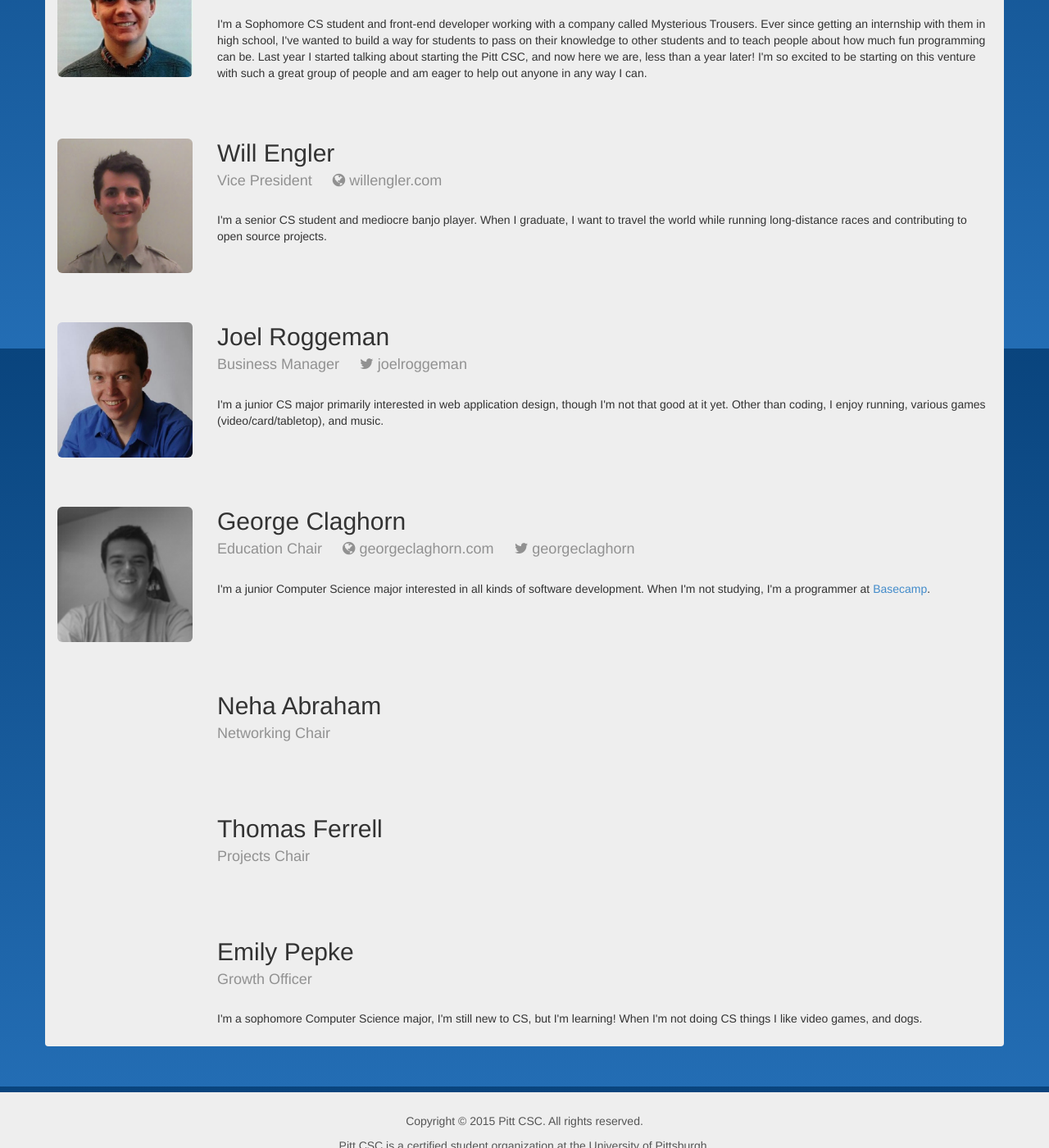
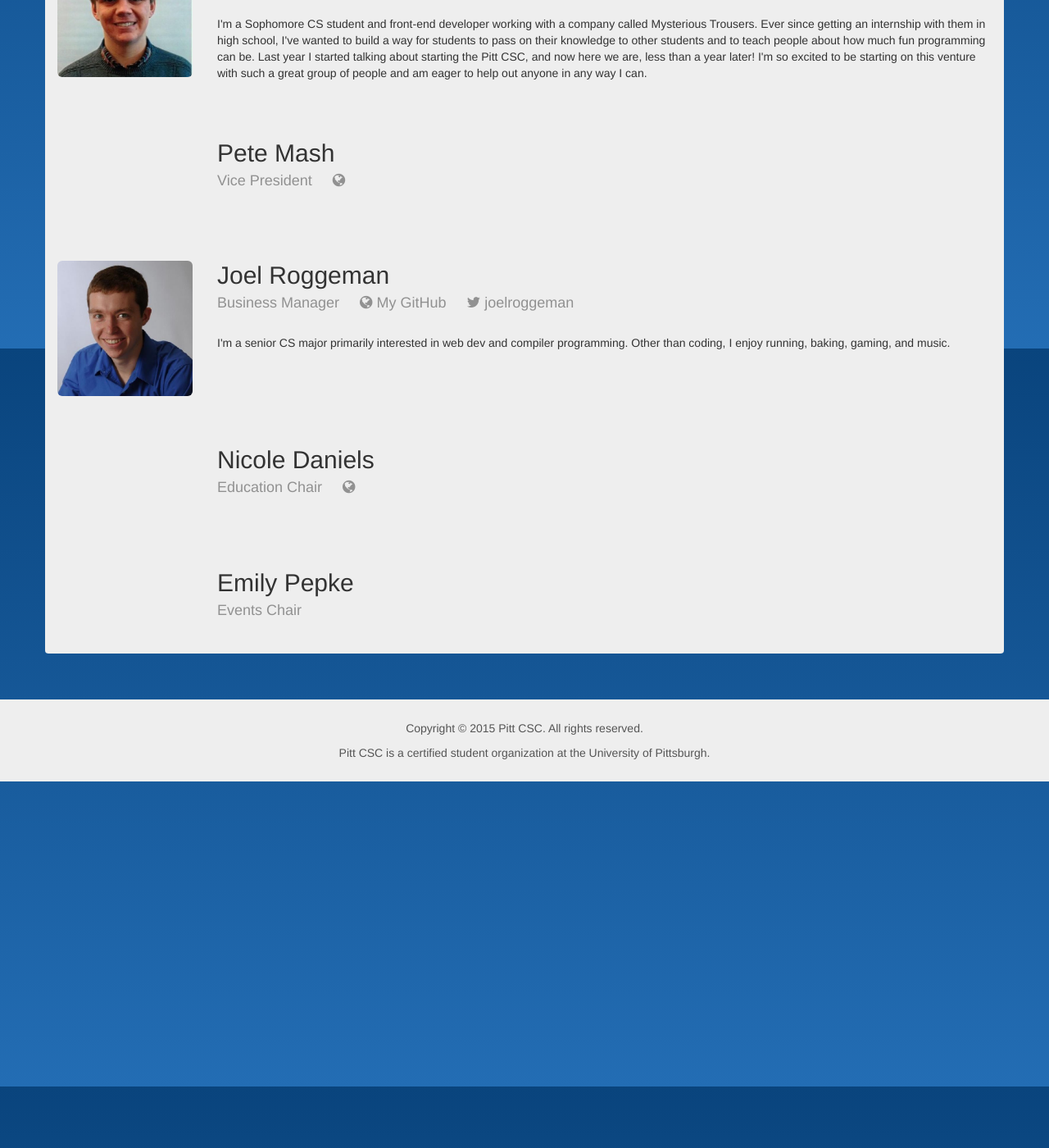
Before and after one commit to pittcsc/old-pittcsc-website-archived, a Jekyll site: the page built from pages/officers.html, in a window 1280 px wide and 1400 px high, scrolled down 475 px. Shown: the whole window at 82% size. Built offline with Jekyll 4.4.1, drawn with Linux system fonts in a browser that asks for light colours; nearby versions of some CDN libraries; Markdown is read by kramdown in place of the engine named in the settings.

Commit message:
Update officer info

```diff
--- a/_data/officers.yml
+++ b/_data/officers.yml
@@ -10,42 +10,35 @@
     name: alexlafroscia.com
 
 - title: Vice President
-  name: Will Engler
-  email: Engler.Will@gmail.com
-  bio: "I'm a senior CS student and mediocre banjo player. When I graduate, I want to travel the world while running long-distance races and contributing to open source projects."
-  portrait_path: "/assets/images/officers/will.jpg"
+  name: Pete Mash
+  email:
+  bio:
+  portrait_path:
   website:
-    url: http://willengler.com
-    name: willengler.com
+    url:
+    name:
 
 - title: Business Manager
   name: Joel Roggeman
   email: joelroggeman@gmail.com
-  bio: "I'm a junior CS major primarily interested in web application design, though I'm not that good at it yet.  Other than coding, I enjoy running, various games (video/card/tabletop), and music."
+  bio: "I'm a senior CS major primarily interested in web dev and compiler programming.  Other than coding, I enjoy running, baking, gaming, and music."
   portrait_path: "/assets/images/officers/joel.jpg"
   twitter_username: joelroggeman
+  website:
+    url: http://github.com/jroggeman
+    name: My GitHub
 
 - title: Education Chair
-  name: George Claghorn
-  email: george.claghorn@gmail.com
-  bio: I'm a junior Computer Science major interested in all kinds of software development. When I'm not studying, I'm a programmer at <a href="https://basecamp.com">Basecamp</a>.
-  portrait_path: "/assets/images/officers/george.png"
-  twitter_username: georgeclaghorn
+  name: Nicole Daniels
+  email: nld24@pitt.edu
+  bio:
+  portrait_path:
+  twitter_username:
   website:
-    url: http://georgeclaghorn.com
-    name: georgeclaghorn.com
+    url:
+    name:
 
-- title: Networking Chair
-  name: Neha Abraham
+- title: Events Chair
+  name: Emily Pepke
   email:
   bio:
-
-- title: Projects Chair
-  name: Thomas Ferrell
-  email: taf34@pitt.edu
-  bio:
-
-- title: Growth Officer
-  name: Emily Pepke
-  email:
-  bio: I'm a sophomore Computer Science major, I'm still new to CS, but I'm learning! When I'm not doing CS things I like video games, and dogs.
```
